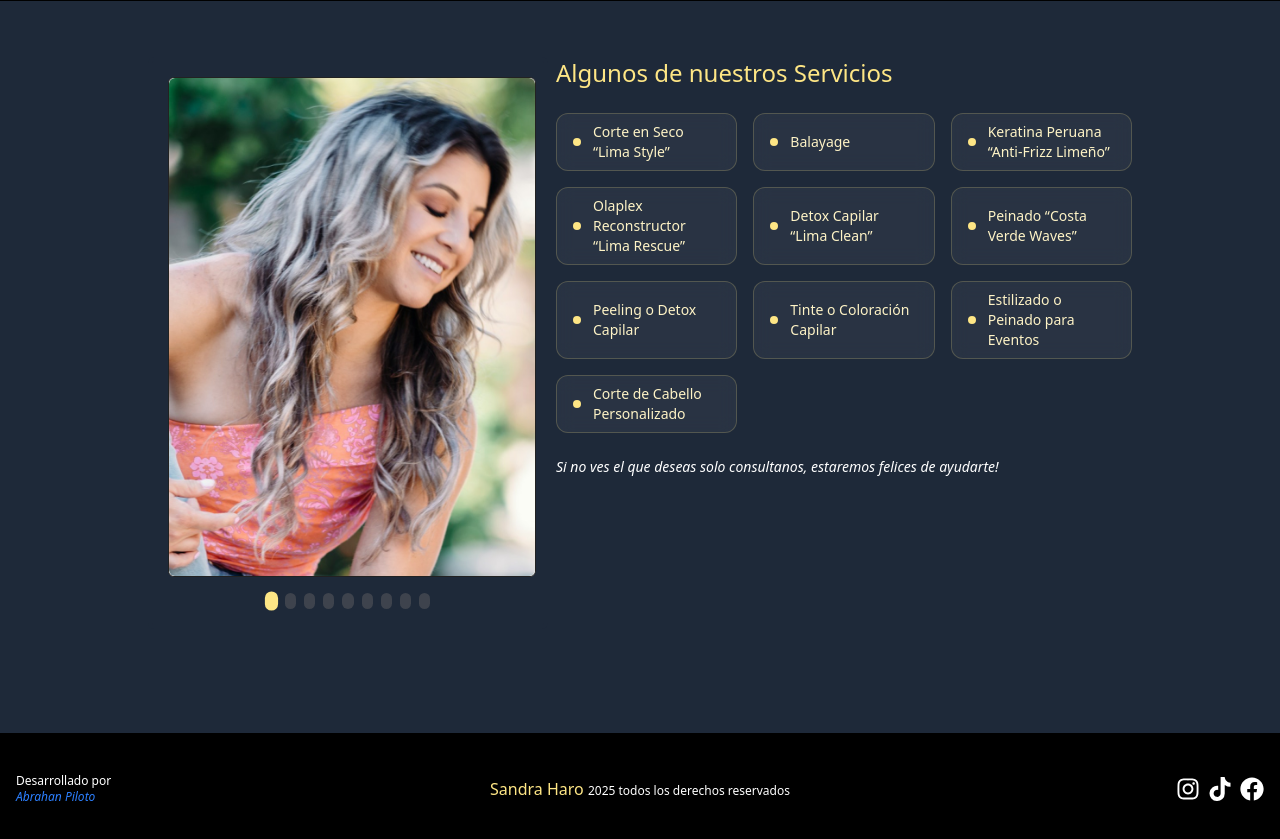
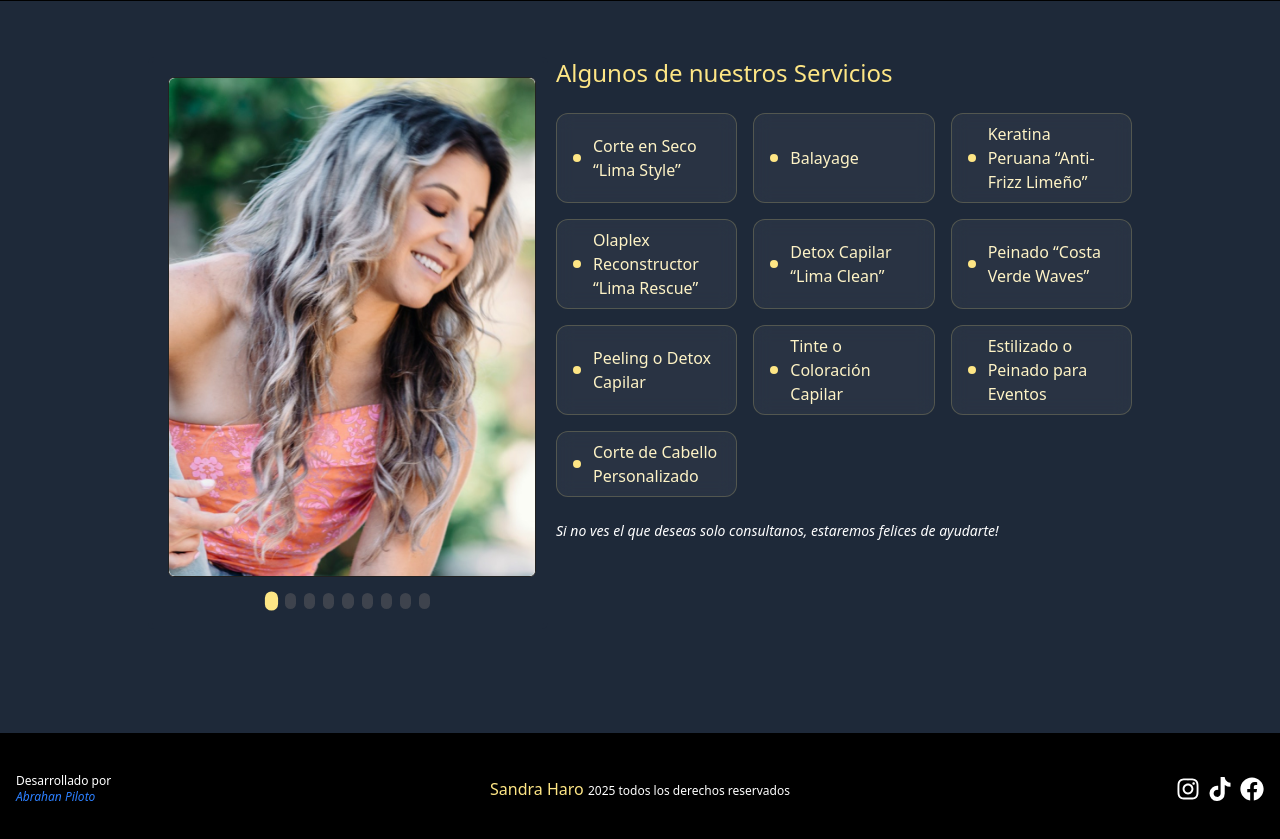
Before and after one commit to Abrahanpiloto/salon-de-belleza, a React (Vite) app: page / in a window 1280 px wide. Shown: the part 2620-3459 px from the top of the page. Built offline with nearby package versions, Linux system fonts and the light colour scheme.

Commit message:
se agrando el texto a los servicios

```diff
--- a/src/components/ServiceList.jsx
+++ b/src/components/ServiceList.jsx
@@ -27,7 +27,7 @@ export default function ServicesList() {
             className="group flex items-center space-x-3 px-4 py-2 bg-white/5 backdrop-blur-sm border border-amber-200/20 rounded-xl transition-all duration-300 hover:bg-amber-200/10 hover:border-amber-200/40 hover:shadow-lg hover:shadow-amber-200/10"
           >
             <div className="w-2 h-2 bg-amber-200 rounded-full group-hover:scale-150 transition-transform duration-300 shrink-0" />
-            <span className="text-amber-100 text-sm font-medium group-hover:text-white transition-colors">
+            <span className="text-amber-100 text-md font-medium group-hover:text-white transition-colors">
               {service}
             </span>
           </div>
```
